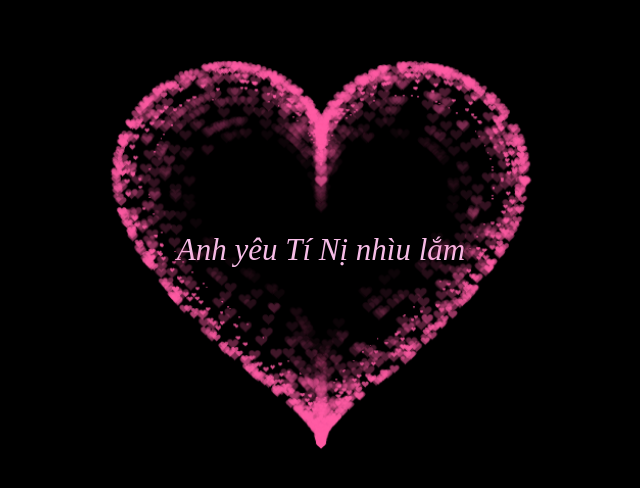
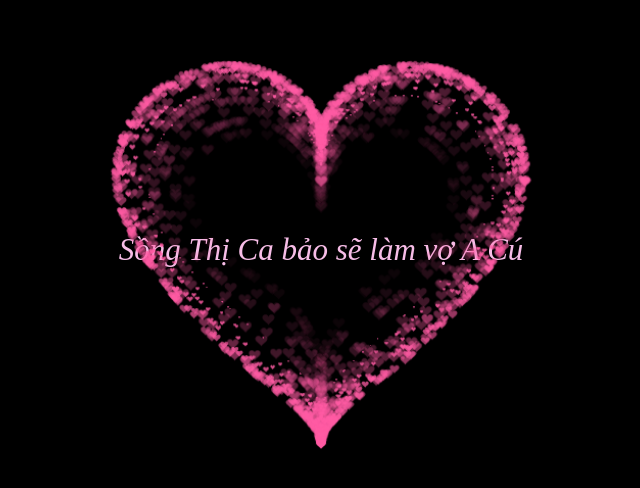
Before and after one commit to trangapao/songthica, a plain HTML site: page index.html in a window 1280 px wide. Shown: the part 148-636 px from the top of the page, without its empty margins (319-959 px from the left). Drawn offline with Linux system fonts and the light colour scheme; animation ran at ten frames a second.

Commit message:
Update index.html

```diff
--- a/index.html
+++ b/index.html
@@ -331,7 +331,8 @@ var ParticlePool = (function() {
         align-items: center;
         justify-content: center;
         margin-bottom: 5px;
-        text-align: center;">Anh yêu Tí Nị nhìu lắm
+        text-align: center;">Sồng Thị Ca bảo sẽ làm vợ A Cú
+
 
 </div>
  </BODY>
```
